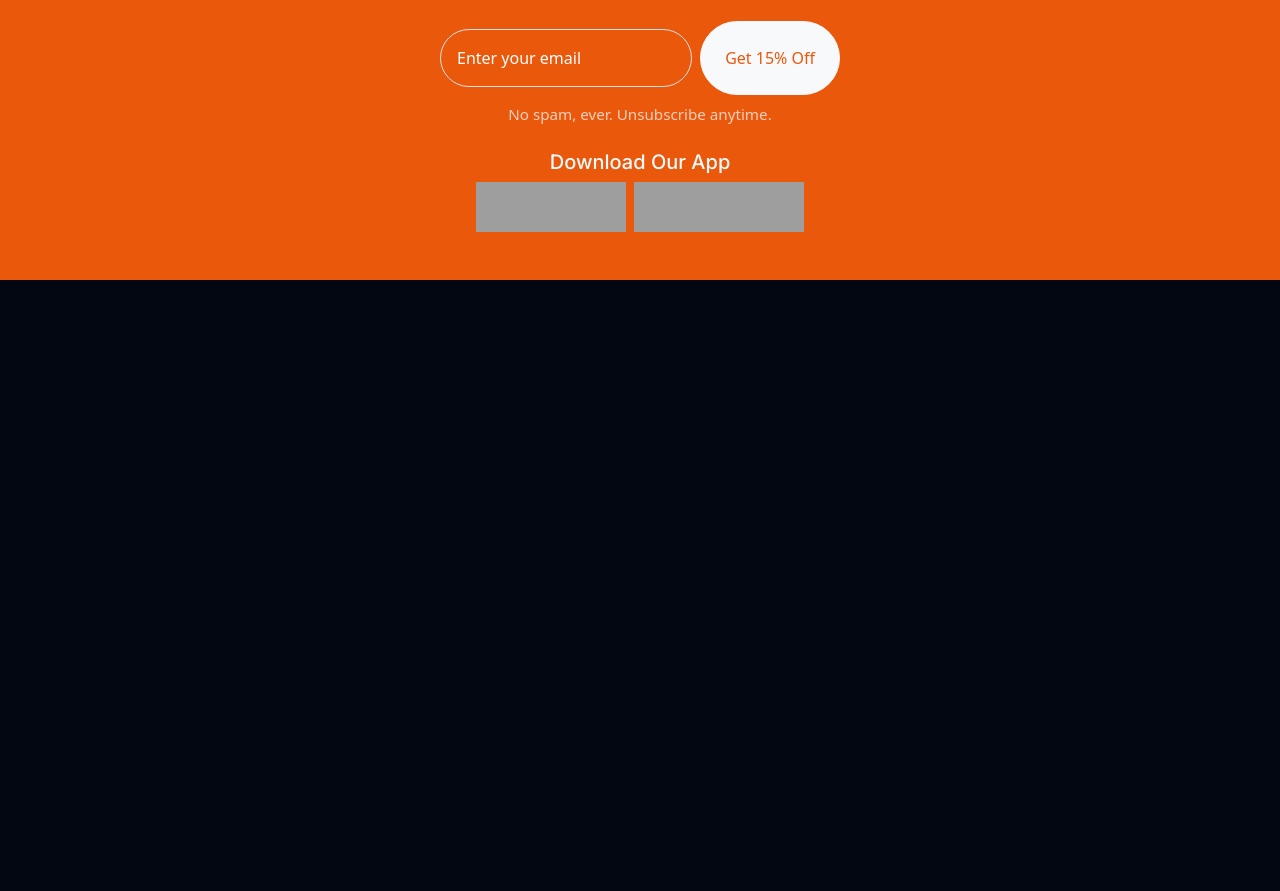
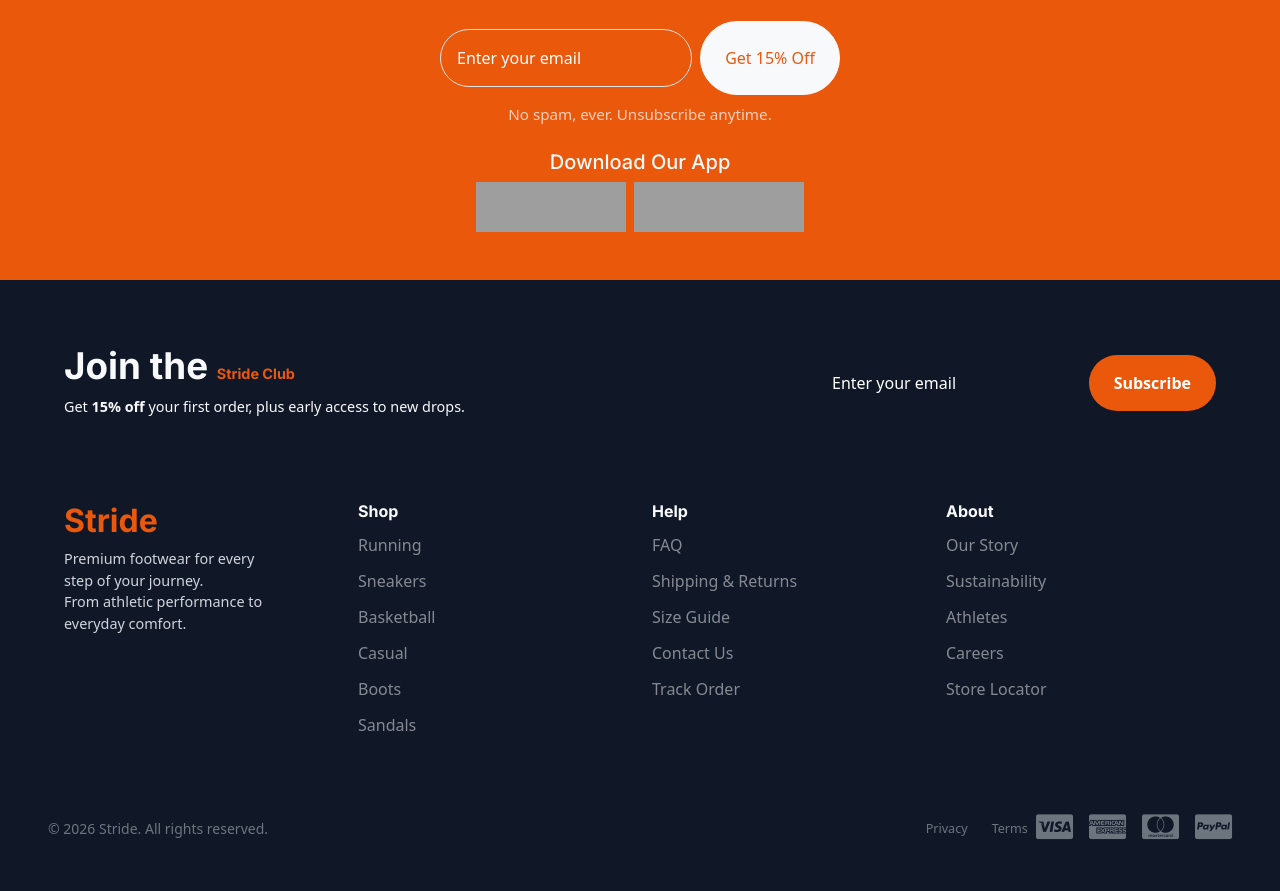
Before and after one commit to Natnael20/stride, a plain HTML site: page index.html in a window 1280 px wide. Shown: the part 4591-5482 px from the top of the page. Before the commit the page ends 4871 px from the top, so only its background shows below. Drawn offline with nearby package versions, Linux system fonts and the light colour scheme; grey boxes are pictures that could not be loaded.

Commit message:
footer container is set

```diff
--- a/index.html
+++ b/index.html
@@ -904,6 +904,102 @@
             </div>
         </div>
     </div>
+    <div class="container-fluid p-5"  style="background: var(--color-gray-900); color: var(--color-gray-400);">
+        <div class="row align-items-center mb-5 p-3">
+            <div class="col-lg-6 col-12 mb-4 mb-lg-0">
+                <h3 class="fw-bold text-light mb-2" style="font-size:2.3rem;">Join the <span
+                        style="color:var(--primary);">Stride Club</span></h3>
+                <p class="mb-1 text-light">Get <b>15% off</b> your first order, plus early access to new drops.
+                </p>
+            </div>
+            <div class="col-lg-6 col-12">
+                <form class="d-flex flex-column flex-sm-row gap-2" style="max-width:400px; margin-left: auto;">
+                    <input type="email" class="form-control p-3 rounded-pill discount-input"
+                        placeholder="Enter your email" required
+                        style="background-color: var(--color-gray-900); color: var(--color-white); border:none;" />
+                    <button type="submit" class="btn rounded-pill px-4 py-2"
+                        style="background: var(--primary); color:var(--color-white); font-weight: 600;">
+                        Subscribe
+                    </button>
+                </form>
+            </div>
+        </div>
+
+        <div class="row p-3">
+            <!-- Brand/About -->
+            <div class="col-12 col-sm-3">
+                <h4 class="fw-bold mb-2" style="color:var(--primary); font-size:2rem;">Stride</h4>
+                <p class="mb-3" style="color:var(--color-gray-300);max-width:200px;">
+                    Premium footwear for every step of your journey.<br>
+                    From athletic performance to everyday comfort.
+                </p>
+            </div>
+            <!-- Shop -->
+            <div class="col-6 col-sm-3">
+                <h6 class="fw-bold text-light mb-2">Shop</h6>
+                <ul class="list-unstyled" style="line-height: 2;">
+                    <li class="mb-1"><a href="/" class="text-decoration-none text-light opacity-50">Running</a></li>
+                    <li class="mb-1"><a href="/" class="text-decoration-none text-light opacity-50">Sneakers</a></li>
+                    <li class="mb-1"><a href="/" class="text-decoration-none text-light opacity-50">Basketball</a></li>
+                    <li class="mb-1"><a href="/" class="text-decoration-none text-light opacity-50">Casual</a></li>
+                    <li class="mb-1"><a href="/" class="text-decoration-none text-light opacity-50">Boots</a></li>
+                    <li><a href="/" class="text-decoration-none text-light opacity-50">Sandals</a></li>
+                </ul>
+            </div>
+            <!-- Help -->
+            <div class="col-6 col-sm-3">
+                <h6 class="fw-bold text-light mb-2">Help</h6>
+                <ul class="list-unstyled" style="line-height: 2;">
+                    <li class="mb-1"><a href="/" class="text-decoration-none text-light opacity-50">FAQ</a></li>
+                    <li class="mb-1"><a href="/" class="text-decoration-none text-light opacity-50">Shipping &amp;
+                            Returns</a></li>
+                    <li class="mb-1"><a href="/" class="text-decoration-none text-light opacity-50">Size Guide</a></li>
+                    <li class="mb-1"><a href="/" class="text-decoration-none text-light opacity-50">Contact Us</a></li>
+                    <li><a href="/" class="text-decoration-none text-light opacity-50">Track Order</a></li>
+                </ul>
+            </div>
+            <!-- About -->
+            <div class="col-6 col-sm-3">
+                <h6 class="fw-bold text-light mb-2">About</h6>
+                <ul class="list-unstyled" style="line-height: 2;">
+                    <li class="mb-1"><a href="/" class="text-decoration-none text-light opacity-50">Our Story</a></li>
+                    <li class="mb-1"><a href="/" class="text-decoration-none text-light opacity-50">Sustainability</a>
+                    </li>
+                    <li class="mb-1"><a href="/" class="text-decoration-none text-light opacity-50">Athletes</a></li>
+                    <li class="mb-1"><a href="/" class="text-decoration-none text-light opacity-50">Careers</a></li>
+                    <li><a href="/" class="text-decoration-none text-light opacity-50">Store Locator</a></li>
+                </ul>
+            </div>
+            <!-- Spacer for grid centering -->
+            <div class="col-6 col-md-2 d-none d-md-block"></div>
+        </div>
+
+        <div class="row mt-4 align-items-center pt-3">
+            <div class="col-12 col-md-6 mb-2 mb-md-0">
+                <span class="small text-secondary">&copy; 2026 Stride. All rights reserved.</span>
+            </div>
+            <div class="col-12 col-md-6 text-md-end text-center align-items-center d-flex justify-content-md-end justify-content-center gap-2 flex-wrap">
+
+                <span class="mx-3"><a href="/"
+                    class="text-secondary text-decoration-none small">Privacy</a></span>
+                <span><a href="/" class="text-secondary text-decoration-none small">Terms</a></span>
+                <span class="me-2">
+                    <i class="fa fa-cc-visa fa-2x text-secondary" aria-hidden="true" title="Visa"></i>
+                </span>
+                <span class="me-2">
+                    <i class="fa fa-cc-amex fa-2x text-secondary" aria-hidden="true"
+                        title="American Express"></i>
+                </span>
+                <span>
+                    <i class="fa fa-cc-mastercard fa-2x text-secondary" aria-hidden="true"
+                        title="Mastercard"></i>
+                </span>
+                <span class="ms-2">
+                    <i class="fa fa-cc-paypal fa-2x text-secondary" aria-hidden="true" title="PayPal"></i>
+                </span>
+            </div>
+        </div>
+    </div>
     <script src="assets/js/script.js"></script>
 </body>
 </html>
```
